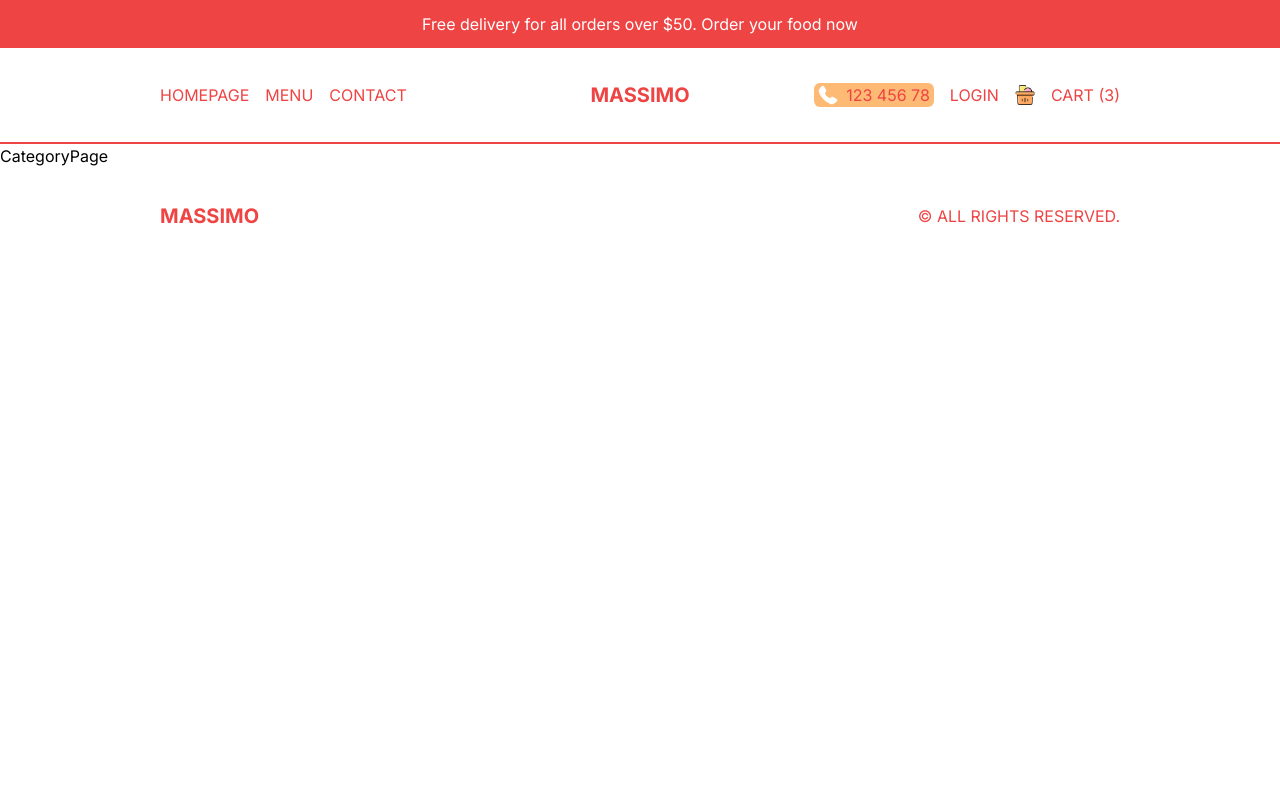
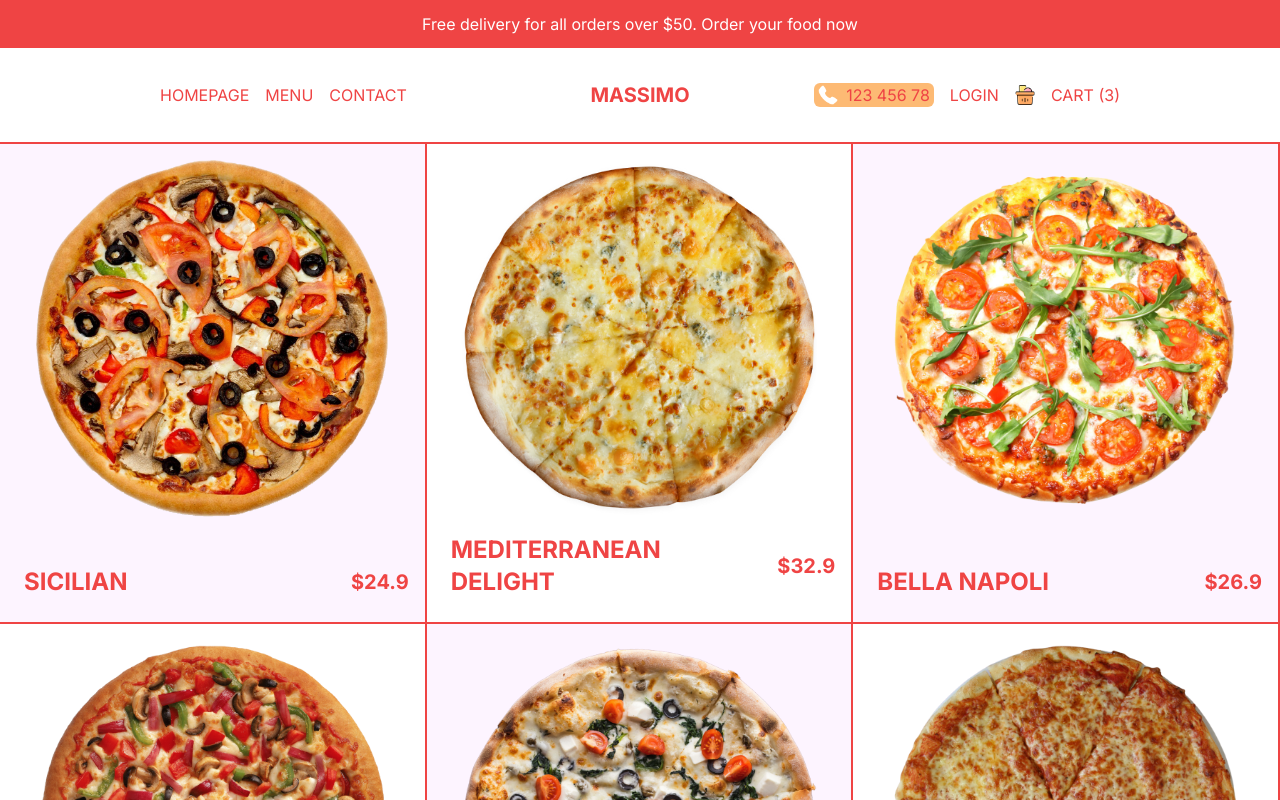
Before and after one commit to tienv1per/restaurant-food-ordering-app, a Next.js app: page /menu/1 in a window 1280 px wide. Shown: the top 800 px of the page. Built offline with nearby package versions, Linux system fonts and the light colour scheme.

Commit message:
add design category page

```diff
--- a/src/app/menu/[category]/page.tsx
+++ b/src/app/menu/[category]/page.tsx
@@ -1,11 +1,27 @@
-import React from 'react'
+import React from 'react';
+import { pizzas } from "@/data";
+import Link from 'next/link';
+import Image from 'next/image';
 
 const CategoryPage = () => {
-  return (
-    <div>
-      CategoryPage
-    </div>
-  )
+	return (
+		<div className="flex flex-wrap text-red-500">
+			{pizzas.map((item) => (
+				<Link className="w-full h-[60vh] border-r-2 border-b-2 border-red-500 sm:w-1/2 lg:w-1/3 p-4 flex flex-col justify-between group odd:bg-fuchsia-50" href={`product/${item.id}`} key={item.id}>
+					{/* IMAGE CONTAINER */}
+					{item.img && <div className="relative h-[80%]">
+						<Image src={item.img} alt='' fill className='object-contain'/>
+					</div>}
+					{/* TEXT CONTAINER */}
+					<div className="flex items-center justify-between font-bold">
+						<h1 className="text-2xl uppercase p-2">{item.title}</h1>
+						<h2 className="group-hover:hidden text-xl">${item.price}</h2>
+						<button className="hidden group-hover:block uppercase bg-red-500 text-white p-2 rounded-md">Add to Cart</button>
+					</div>
+				</Link>
+			))}
+		</div>
+	)
 };
 
 export default CategoryPage;
```
